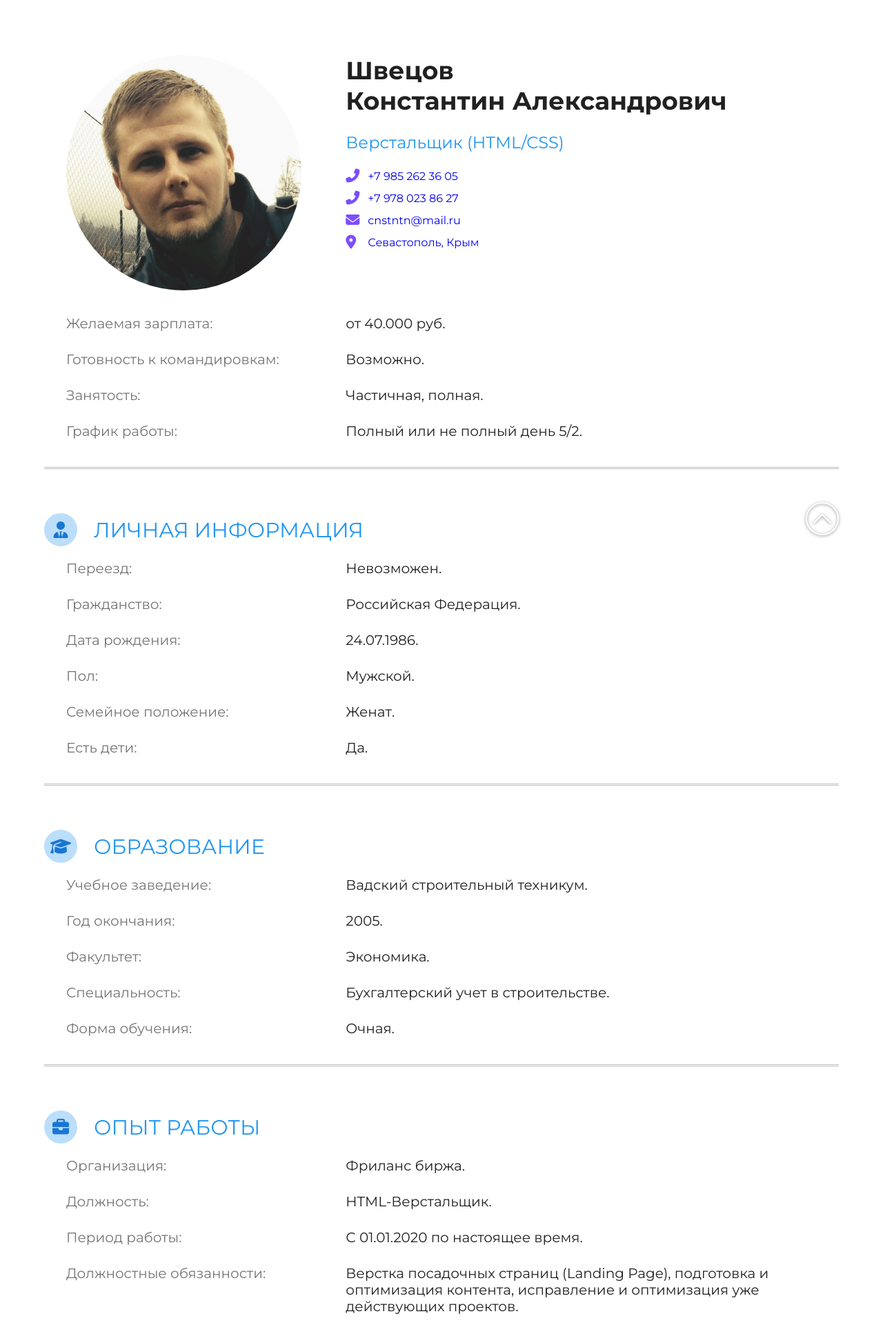
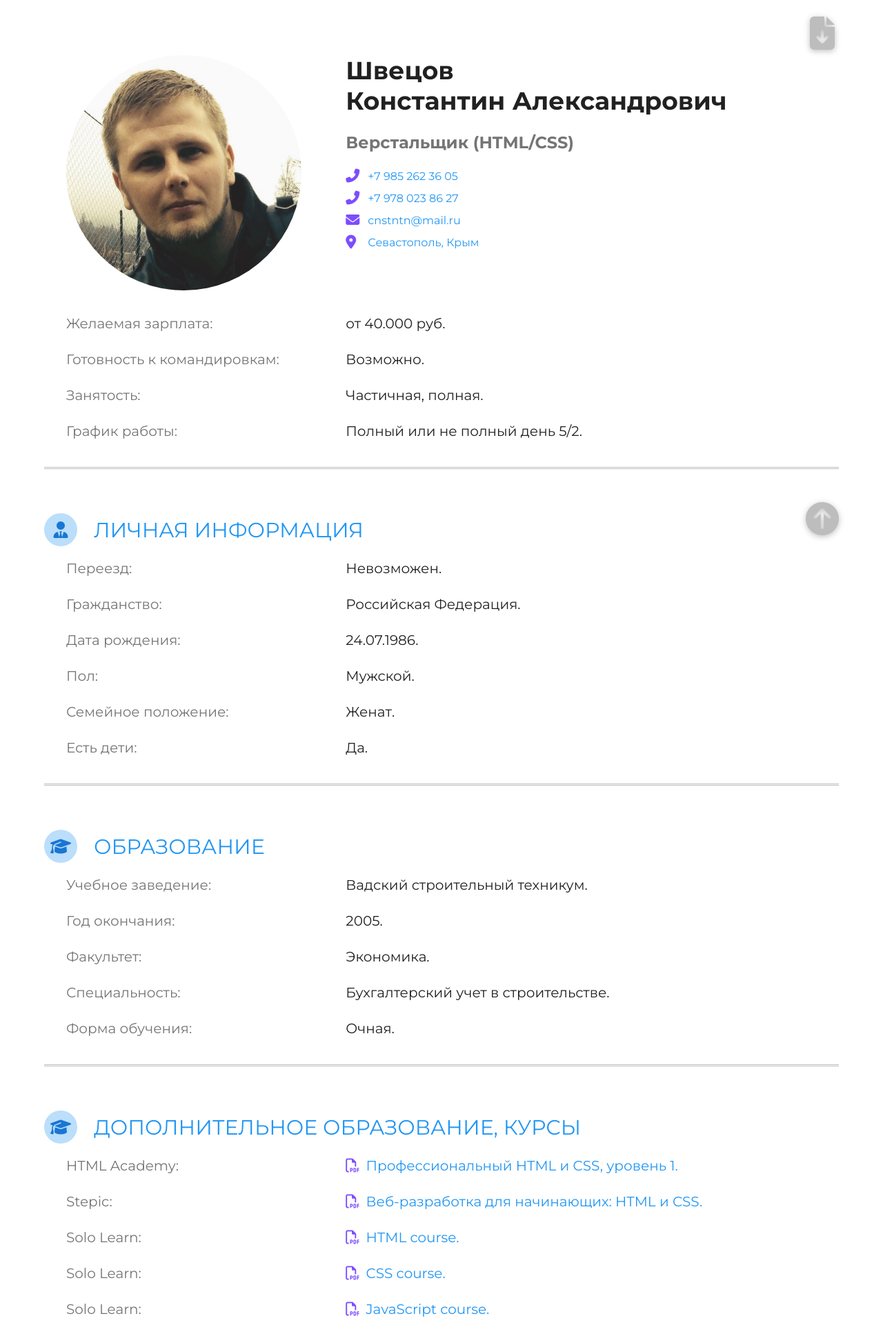
Before and after one commit to CnstntnShvtsv/resume, a plain HTML site: page index.html in a window 1280 px wide. Shown: the top 1921 px of the page at 69% size. Drawn offline with Linux system fonts and the light colour scheme.

Commit message:
adaptive

```diff
--- a/index.html
+++ b/index.html
@@ -91,25 +91,25 @@
 
                         <div class="link__wrapper">
                             <div class="link">
-                                <a href="#">
+                                <a href="tel:+79852623605" target="_blank">
                                     <i class="fas fa-phone-alt"></i>
                                     <span>+7 985 262 36 05</span>
                                 </a>
                             </div>
                             <div class="link">
-                                <a href="#">
+                                <a href="tel:+79780238627" target="_blank">
                                     <i class="fas fa-phone-alt"></i>
                                     <span>+7 978 023 86 27</span>
                                 </a>
                             </div>
                             <div class="link">
-                                <a href="#">
+                                <a href="mailto:cnstntn@mail.ru" target="_blank">
                                     <i class="fas fa-envelope"></i>
                                     <span>cnstntn@mail.ru</span>
                                 </a>
                             </div>
                             <div class="link">
-                                <a href="#">
+                                <a href="https://yandex.ru/maps/-/CCUInZTmkB" target="_blank">
                                     <i class="fas fa-map-marker-alt"></i>
                                     <span>Севастополь, Крым</span>
                                 </a>
@@ -195,6 +195,58 @@
 
             <article>
                 <div class="article__title">
+                    <i class="fas fa-graduation-cap"></i>
+                    <h2>Дополнительное образование, курсы</h2>
+                </div>
+                <div class="main__info">
+                    <p class="main__info--left">HTML Academy:</p>
+                    <p class="main__info--right">
+                        <a href="images/certificate_html-academy.pdf" target="_blank">
+                            <i class="far fa-file-pdf"></i>
+                            Профессиональный HTML и CSS, уровень 1.
+                        </a>
+                    </p>
+                </div>
+                <div class="main__info">
+                    <p class="main__info--left">Stepic:</p>
+                    <p class="main__info--right">
+                        <a href="images/certificate_stepik.pdf" target="_blank">
+                            <i class="far fa-file-pdf"></i>
+                            Веб-разработка для начинающих: HTML и CSS.
+                        </a>
+                    </p>
+                </div>
+                <div class="main__info">
+                    <p class="main__info--left">Solo Learn:</p>
+                    <p class="main__info--right">
+                        <a href="images/certificate_sololearn-html.pdf" target="_blank">
+                            <i class="far fa-file-pdf"></i>
+                            HTML course.
+                        </a>
+                    </p>
+                </div>
+                <div class="main__info">
+                    <p class="main__info--left">Solo Learn:</p>
+                    <p class="main__info--right">
+                        <a href="images/certificate_sololearn-css.pdf" target="_blank">
+                            <i class="far fa-file-pdf"></i>
+                            CSS course.
+                        </a>
+                    </p>
+                </div>
+                <div class="main__info">
+                    <p class="main__info--left">Solo Learn:</p>
+                    <p class="main__info--right">
+                        <a href="images/certificate_sololearn-js.pdf" target="_blank">
+                            <i class="far fa-file-pdf"></i>
+                            JavaScript course.
+                        </a>
+                    </p>
+                </div>
+            </article>
+
+            <article>
+                <div class="article__title">
                     <i class="fas fa-briefcase"></i>
                     <h2>Опыт работы</h2>
                 </div>
@@ -212,7 +264,8 @@
                 </div>
                 <div class="main__info">
                     <p class="main__info--left">Должностные обязанности:</p>
-                    <p class="main__info--right">Верстка посадочных страниц (Landing Page), подготовка и оптимизация контента, исправление и оптимизация уже действующих проектов.</p>
+                    <p class="main__info--right">Верстка посадочных страниц (Landing Page), подготовка и оптимизация
+                        контента, исправление и оптимизация уже действующих проектов.</p>
                 </div>
             </article>
 
@@ -227,18 +280,24 @@
                 </div>
                 <div class="main__info">
                     <p class="main__info--left">Навыки и владение ПО:</p>
-                    <p class="main__info--right">Семантическая, валидная вёрстка. Владение Adobe Illustrator, Adobe Photoshop.</p>
+                    <p class="main__info--right">Семантическая, валидная вёрстка. Владение Adobe Illustrator, Adobe
+                        Photoshop.</p>
                 </div>
                 <div class="main__info">
                     <p class="main__info--left">Личные качества:</p>
-                    <p class="main__info--right">Исполнительность, ответственность, обучаемость, стрессоустойчивость и усидчивость.</p>
+                    <p class="main__info--right">Исполнительность, ответственность, обучаемость, стрессоустойчивость и
+                        усидчивость.</p>
                 </div>
             </article>
         </div>
     </main>
 
+    <a id="download" href="images/resume.pdf" download>
+        <i class="fas fa-file-download"></i>
+    </a>
+
     <a id="back-to-top" href="#main">
-        <img src="images/btn_arrow-top.svg">
+        <i class="fas fa-arrow-circle-up"></i>
     </a>
 </body>
 
--- a/main.css
+++ b/main.css
@@ -31,6 +31,15 @@ a::after,
 a::before {
     text-decoration: none;
     transition: all 0.2s ease;
+    color: var(--color-primary);
+}
+
+a:hover {
+    color: var(--color-primary-dark);
+}
+
+a:active {
+    color: var(--color-accent);
 }
 
 img {
@@ -43,22 +52,51 @@ img {
     right: 5%;
     bottom: 24px;
     z-index: 999;
-    border: 2px solid var(--color-white);
-    border-radius: 50%;
-    cursor: pointer;
-    padding: 15px 9px;
-    opacity: 0.5;
-    filter: drop-shadow(0 1px 2px var(--color-black));
+    width: 48px;
+    text-align: center;
+}
+
+#back-to-top i {
+    font-size: 48px;
+    color: var(--color-divider);
+    filter: drop-shadow(0 2px 4px rgba(0,0,0, 0.25));
     transition: all 0.2s ease;
 }
 
-#back-to-top:hover {
-    opacity: 1.0;
-    filter: drop-shadow(0 2px 4px var(--color-black));
+#back-to-top:hover i {
+    color: var(--color-secondary-text);
+    filter: drop-shadow(0 4px 8px rgba(0,0,0, 0.25));
 }
 
-#back-to-top:active {
-    opacity: 0.75;
+#back-to-top:active i {
+    color: var(--color-primary-text);
+    filter: none;
+}
+
+#download {
+    display: block;
+    position: fixed;
+    top: 24px;
+    right: 5%;
+    z-index: 999;
+    width: 48px;
+    text-align: center;
+}
+
+#download i {
+    font-size: 48px;
+    color: var(--color-divider);
+    filter: drop-shadow(0 2px 4px rgba(0,0,0, 0.25));
+    transition: all 0.2s ease;
+}
+
+#download:hover i {
+    color: var(--color-primary);
+    filter: drop-shadow(0 4px 8px rgba(0,0,0, 0.25));
+}
+
+#download:active i {
+    color: var(--color-primary-dark);
     filter: none;
 }
 
@@ -112,8 +150,7 @@ article:last-child {
 .main__item--right h3 {
     margin-top: 24px;
     font-size: 24px;
-    font-weight: 400;
-    color: var(--color-primary);
+    color: var(--color-secondary-text);
 }
 
 .link__wrapper {
@@ -160,6 +197,11 @@ article:last-child {
     font-size: 20px;
 }
 
+.main__info--right i {
+    color: var(--color-accent);
+    width: 24px;
+}
+
 .article__title {
     display: flex;
     justify-content: flex-start;
@@ -167,7 +209,7 @@ article:last-child {
 }
 
 .article__title i {
-    flex-basis: 48px;
+    min-width: 48px;
     font-size: 24px;
     line-height: 48px;
     text-align: center;
@@ -185,7 +227,7 @@ article:last-child {
 }
 
 /* MEDIA QUERY */
-@media (max-width: 1200px) {
+@media (max-width: 1199.8px) {
 
     .main__item--left,
     .main__item--right {
@@ -198,7 +240,7 @@ article:last-child {
     }
 }
 
-@media (max-width: 960px) {
+@media (max-width: 991.8px) {
 
     .main__item--left,
     .main__item--right {
@@ -211,20 +253,41 @@ article:last-child {
     }
 }
 
-@media (max-width: 768px) {
+@media (max-width: 767.8px) {
+
+    .main__item,
+    .main__info {
+        flex-direction: column;
+    }
 
     .main__item--left,
     .main__item--right {
         margin: 10px 20px;
+        flex-basis: 100%;
+    }
+
+    .main__item--left img {
+        max-width: 384px;
     }
 
     .main__info--left,
     .main__info--right {
         margin: 0 20px;
+        flex-basis: 100%;
+    }
+
+    .main__info--left {
+        padding-bottom: 4px;
+        margin-bottom: 12px;
+        border-bottom: 1px dashed var(--color-divider);
+    }
+
+    .article__title h2 {
+        font-size: 24px;
     }
 }
 
-@media (max-width: 576px) {
+@media (max-width: 575.8px) {
 
     .main__item--left,
     .main__item--right {
@@ -233,6 +296,11 @@ article:last-child {
 
     .main__info--left,
     .main__info--right {
-        margin: 0 16px;
+        margin-left: 16px;
+        margin-right: 16px;
+    }
+
+    .article__title h2 {
+        /* font-size: 20px; */
     }
 }
```
Also changed, not shown: images/img_open-graph.jpg (added), 6 other files.
